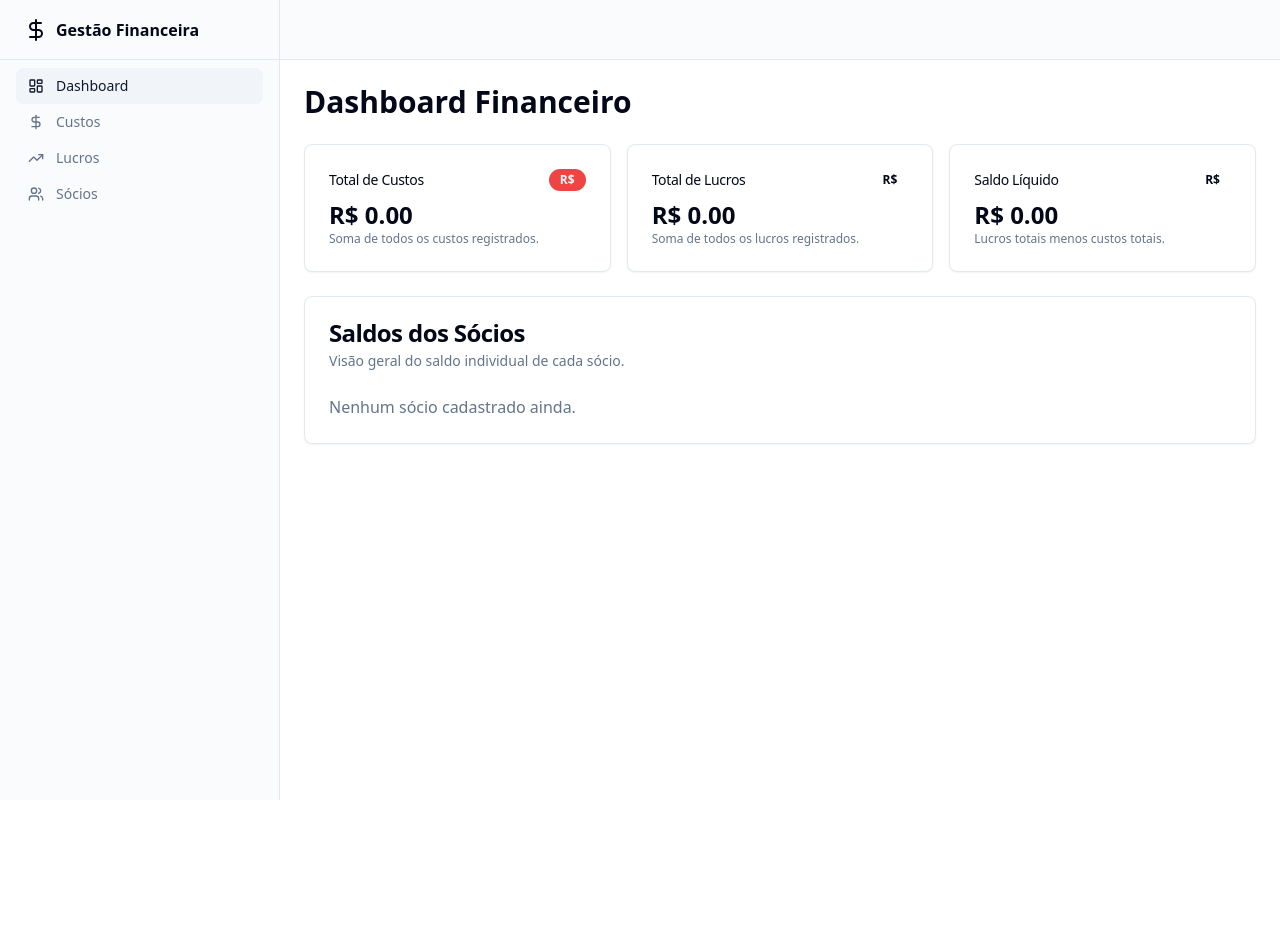
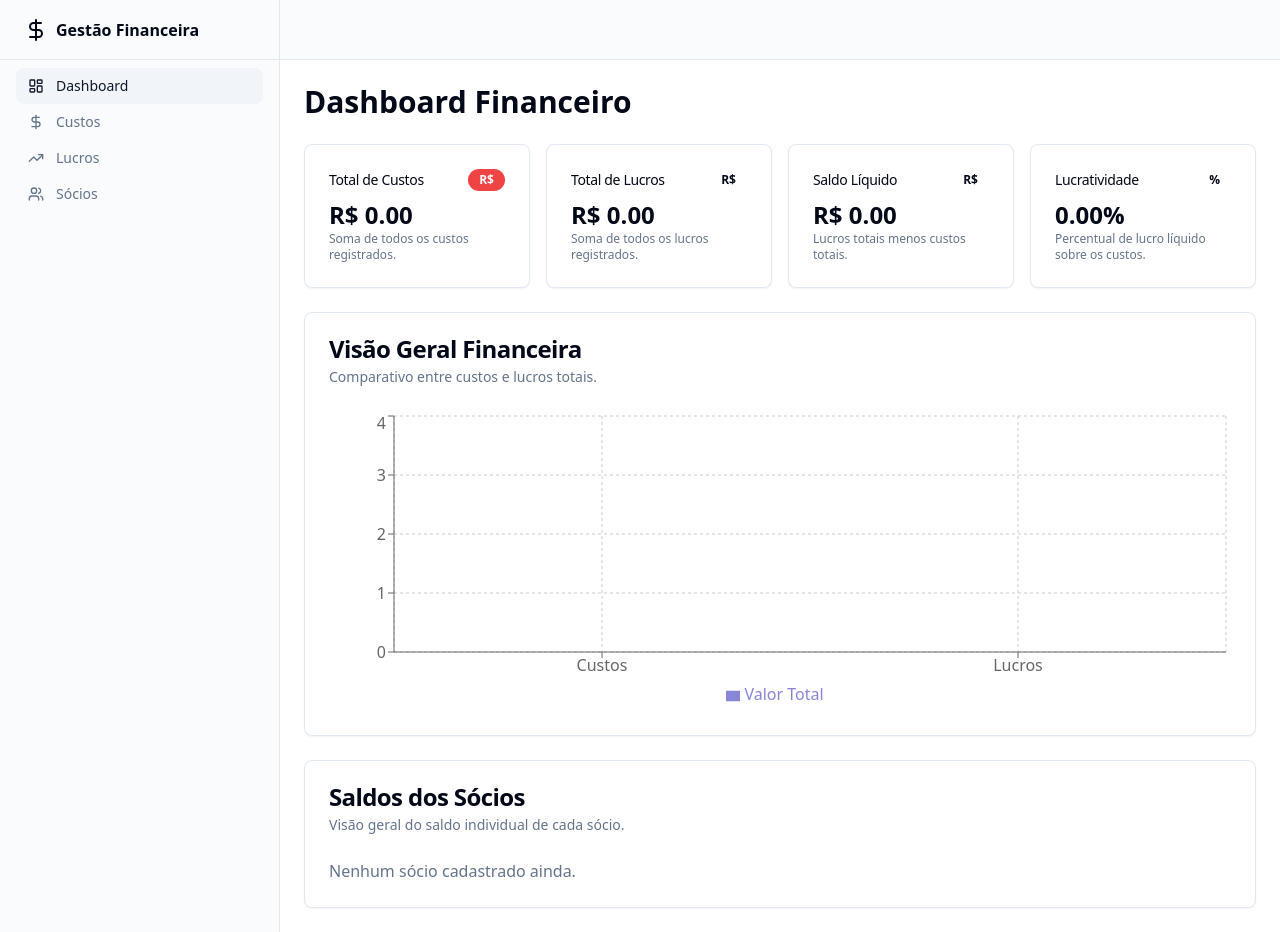
Before and after one commit to Coralytics-vibe/Financial-Coralytics, a React (Vite) app: page / in a window 1280 px wide. Before the commit the page ends 800 px from the top, so only its background shows below. Built offline with nearby package versions, Linux system fonts and the light colour scheme.

Commit message:
[dyad] Adicionando KPI de lucratividade, gráfico de custos/lucros e navegação clicável aos cards do Dashboard. - wrote 1 file(s)

```diff
--- a/src/pages/Dashboard.tsx
+++ b/src/pages/Dashboard.tsx
@@ -3,6 +3,7 @@
 import { usePartners } from "@/context/PartnersContext";
 import { useCosts } from "@/context/CostsContext";
 import { useProfits } from "@/context/ProfitsContext";
+import { Link } from "react-router-dom"; // Import Link for navigation
 import {
   Card,
   CardContent,
@@ -19,6 +20,16 @@ import {
   TableRow,
 } from "@/components/ui/table";
 import { Badge } from "@/components/ui/badge";
+import {
+  ResponsiveContainer,
+  BarChart,
+  Bar,
+  XAxis,
+  YAxis,
+  CartesianGrid,
+  Tooltip,
+  Legend,
+} from "recharts"; // Import Recharts components
 
 const Dashboard = () => {
   const { partners } = usePartners();
@@ -29,12 +40,20 @@ const Dashboard = () => {
   const totalProfits = profits.reduce((sum, profit) => sum + profit.value, 0);
   const netBalance = totalProfits - totalCosts;
 
+  const netProfitPercentage = totalCosts > 0 ? (netBalance / totalCosts) * 100 : 0;
+
+  const chartData = [
+    { name: "Custos", valor: totalCosts },
+    { name: "Lucros", valor: totalProfits },
+  ];
+
   return (
     <div className="space-y-6">
       <h1 className="text-3xl font-bold">Dashboard Financeiro</h1>
 
-      <div className="grid gap-4 md:grid-cols-2 lg:grid-cols-3">
-        <Card>
+      <div className="grid gap-4 md:grid-cols-2 lg:grid-cols-4"> {/* Changed to 4 columns */}
+        <Link to="/costs"> {/* Make card clickable */}
+          <Card className="hover:shadow-lg transition-shadow">
             <CardHeader className="flex flex-row items-center justify-between space-y-0 pb-2">
               <CardTitle className="text-sm font-medium">Total de Custos</CardTitle>
               <Badge variant="destructive">R$</Badge>
@@ -46,7 +65,9 @@ const Dashboard = () => {
               </p>
             </CardContent>
           </Card>
-        <Card>
+        </Link>
+        <Link to="/profits"> {/* Make card clickable */}
+          <Card className="hover:shadow-lg transition-shadow">
             <CardHeader className="flex flex-row items-center justify-between space-y-0 pb-2">
               <CardTitle className="text-sm font-medium">Total de Lucros</CardTitle>
               <Badge variant="success">R$</Badge>
@@ -58,7 +79,8 @@ const Dashboard = () => {
               </p>
             </CardContent>
           </Card>
-        <Card>
+        </Link>
+        <Card> {/* Net Balance card is not directly linked to a single page */}
           <CardHeader className="flex flex-row items-center justify-between space-y-0 pb-2">
             <CardTitle className="text-sm font-medium">Saldo Líquido</CardTitle>
             <Badge variant={netBalance >= 0 ? "success" : "destructive"}>R$</Badge>
@@ -70,7 +92,42 @@ const Dashboard = () => {
             </p>
           </CardContent>
         </Card>
+        <Card> {/* New KPI card */}
+          <CardHeader className="flex flex-row items-center justify-between space-y-0 pb-2">
+            <CardTitle className="text-sm font-medium">Lucratividade</CardTitle>
+            <Badge variant={netProfitPercentage >= 0 ? "success" : "destructive"}>%</Badge>
+          </CardHeader>
+          <CardContent>
+            <div className="text-2xl font-bold">{netProfitPercentage.toFixed(2)}%</div>
+            <p className="text-xs text-muted-foreground">
+              Percentual de lucro líquido sobre os custos.
+            </p>
+          </CardContent>
+        </Card>
       </div>
+
+      <Card>
+        <CardHeader>
+          <CardTitle>Visão Geral Financeira</CardTitle>
+          <CardDescription>
+            Comparativo entre custos e lucros totais.
+          </CardDescription>
+        </CardHeader>
+        <CardContent>
+          <div className="h-[300px]">
+            <ResponsiveContainer width="100%" height="100%">
+              <BarChart data={chartData}>
+                <CartesianGrid strokeDasharray="3 3" />
+                <XAxis dataKey="name" />
+                <YAxis />
+                <Tooltip formatter={(value: number) => `R$ ${value.toFixed(2)}`} />
+                <Legend />
+                <Bar dataKey="valor" fill="#8884d8" name="Valor Total" />
+              </BarChart>
+            </ResponsiveContainer>
+          </div>
+        </CardContent>
+      </Card>
 
       <Card>
         <CardHeader>
@@ -87,7 +144,7 @@ const Dashboard = () => {
               <TableHeader>
                 <TableRow>
                   <TableHead>Nome</TableHead>
-                  <TableHead className="text-right">Participação</TableHead>
+                  <TableHead className="text-right">Participação</TableHead> {/* Added Participation column */}
                   <TableHead className="text-right">Saldo</TableHead>
                 </TableRow>
               </TableHeader>
@@ -95,7 +152,7 @@ const Dashboard = () => {
                 {partners.map((partner) => (
                   <TableRow key={partner.id}>
                     <TableCell className="font-medium">{partner.name}</TableCell>
-                    <TableCell className="text-right">{partner.participation.toFixed(2)}%</TableCell>
+                    <TableCell className="text-right">{partner.participation.toFixed(2)}%</TableCell> {/* Display Participation */}
                     <TableCell className="text-right">
                       <Badge variant={partner.balance >= 0 ? "success" : "destructive"}>
                         R$ {partner.balance.toFixed(2)}
```
Lines whose indentation alone changed are shown as unchanged.
